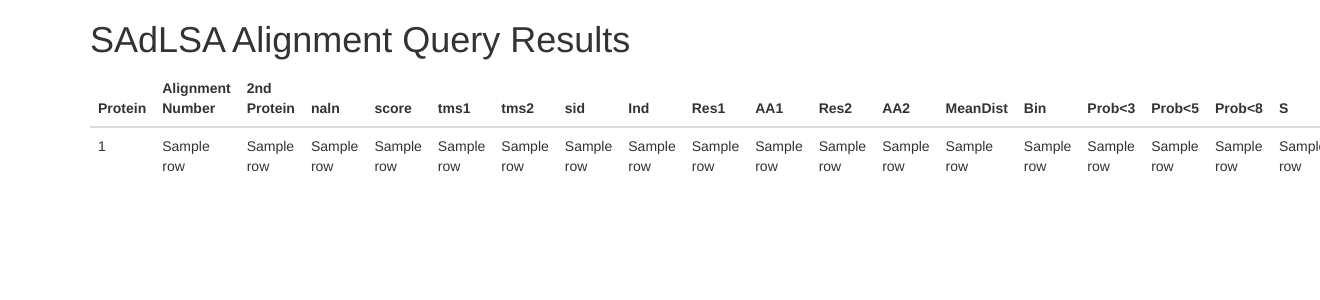
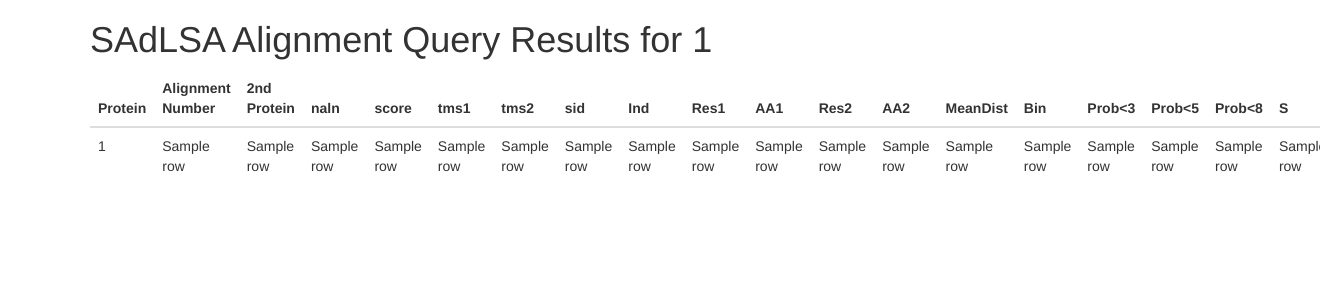
Before and after one commit to BSDExabio/structural_DLFA, a Flask app: template website/templates/align_output.html in a window 1320 px wide; the page is wider, and only the part inside the window is pictured. Shown: the top 300 px of that part. Run offline with Flask 2, Linux system fonts and the light colour scheme; the template is opened without the code that fills it: most values are stand-ins (such as "Sample title", 1, 10 or a date in 2020); parts of the project's set-up code (start-up, migrations or seed data) failed here and were passed over; some libraries are stand-ins or nearby versions.

Commit message:
Now put protein into query results header

```diff
--- a/website/templates/align_output.html
+++ b/website/templates/align_output.html
@@ -22,7 +22,7 @@
 </head>
 <body>
 <div class="container">
-    <div class="heading"><h1>SAdLSA Alignment Query Results</h1></div>
+    <div class="heading"><h1>SAdLSA Alignment Query Results for {{ results.0.0 }} </h1></div>
 </div>
 <div class="container">
 <table class="table">
```
